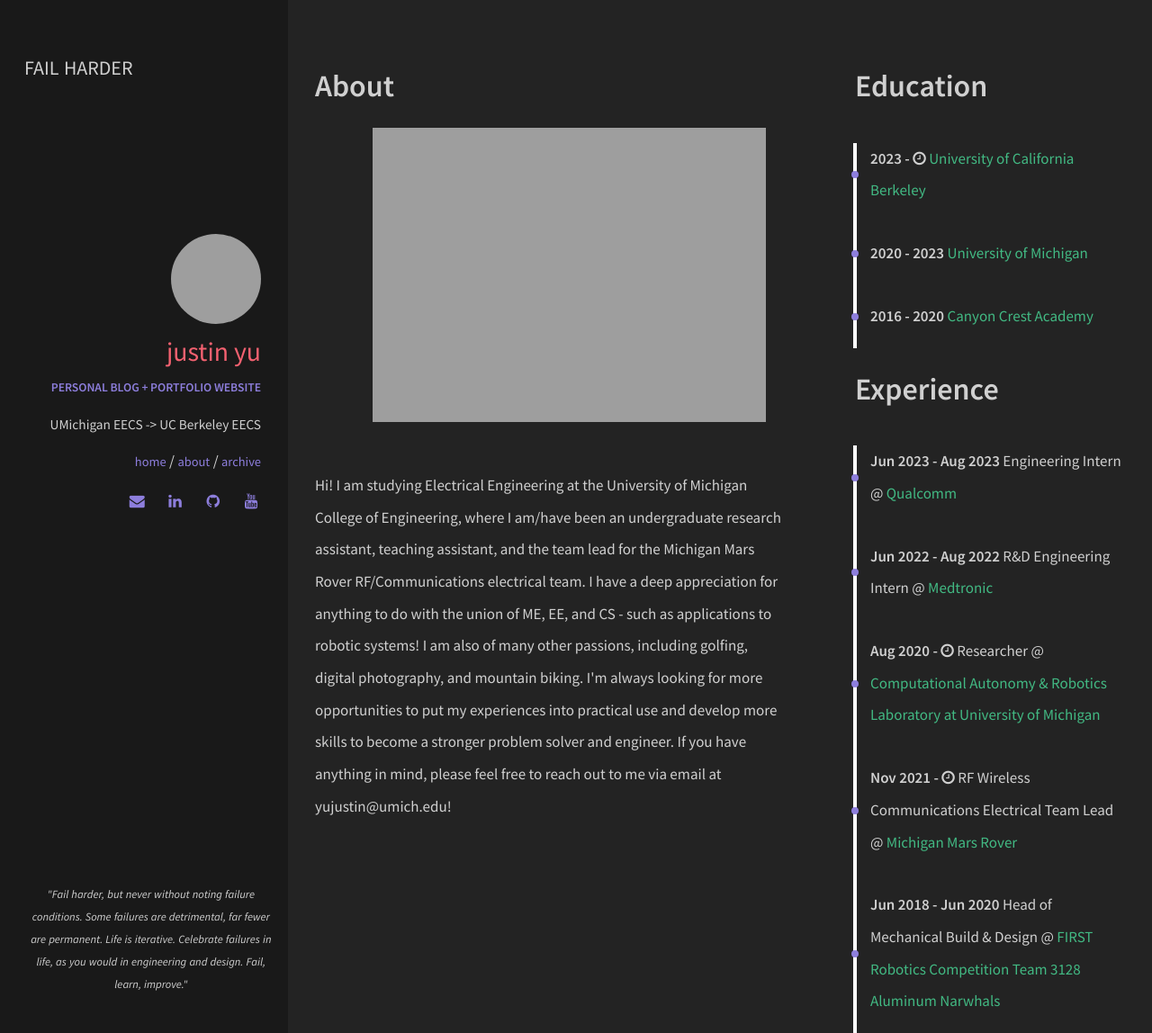
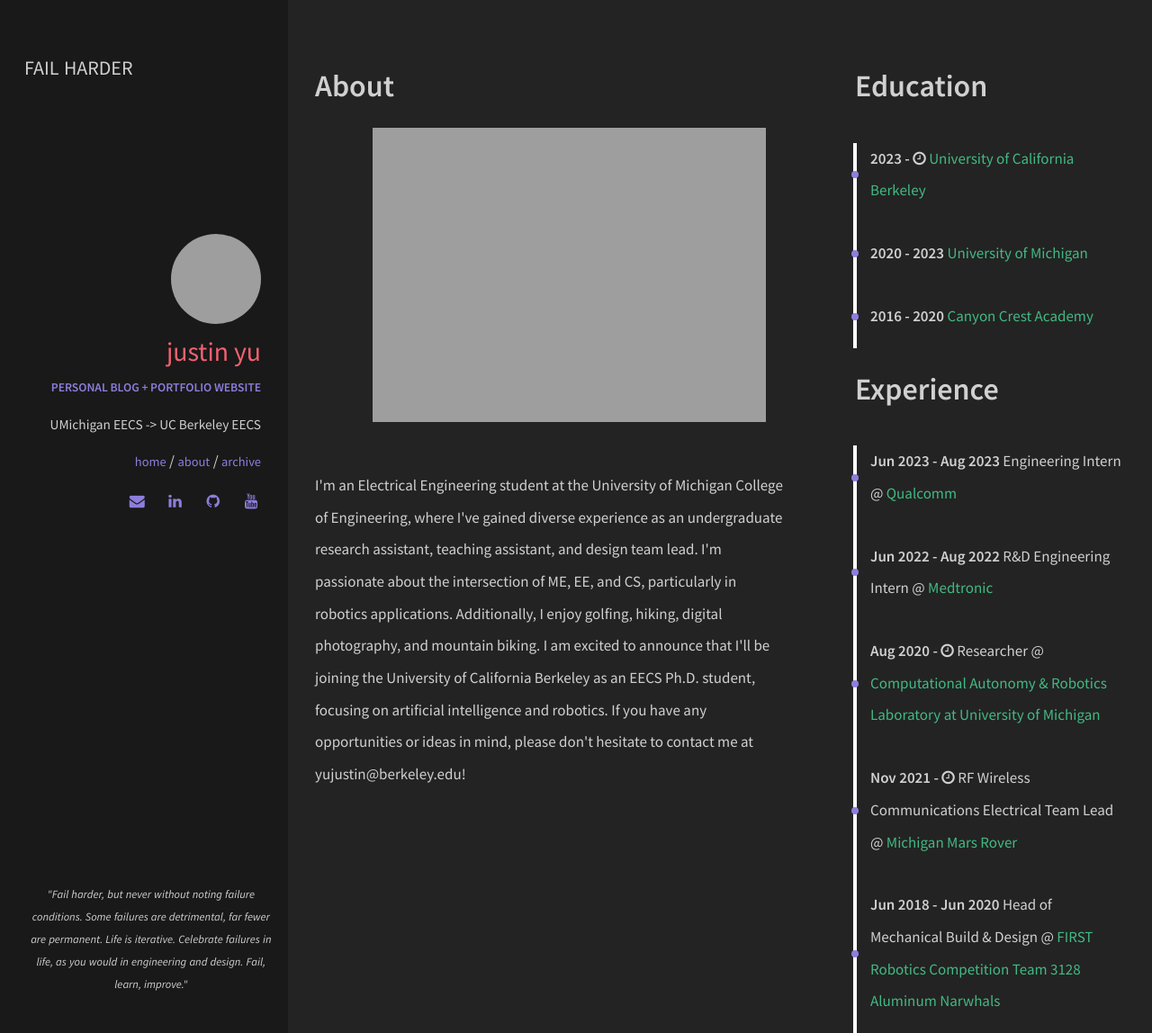
Before and after one commit to uynitsuj/uynitsuj.github.io, a Jekyll site: the page built from about.html, in a window 1280 px wide. Shown: the whole page at 90% size. Built offline with Jekyll 4.4.1, drawn with Linux system fonts in a browser that asks for light colours.

Commit message:
updated about

```diff
--- a/_includes/sections/about.html
+++ b/_includes/sections/about.html
@@ -5,16 +5,16 @@
             data-title="Assembling the Quadruped"><img width="90%" src="{{ site.url }}/img/gallery/DSC2127-min.png"></a>
     </ol>
     <br>
-    Hi! I am studying Electrical Engineering at the University of Michigan College of Engineering, where I am/have been
-    an undergraduate research assistant, teaching assistant, and the team lead for the Michigan Mars Rover
-    RF/Communications electrical team. I have a deep appreciation for anything to do with the union of ME, EE, and CS -
-    such as applications to robotic systems! I am also of many other passions, including golfing, digital photography,
-    and mountain biking.
+    I'm an Electrical Engineering student at the University of Michigan College of Engineering, where I've gained
+    diverse
+    experience as an undergraduate research assistant, teaching assistant, and design team lead. I'm passionate about
+    the intersection of ME, EE, and CS, particularly in robotics
+    applications. Additionally, I enjoy golfing, hiking, digital photography, and mountain biking.
 
-
-    I'm always looking for more opportunities to put my experiences into practical use and develop more skills to become
-    a stronger problem solver and engineer. If you have anything in mind, please feel free to reach out to me via email
-    at yujustin@umich.edu! <br /><br />
+    I am excited to announce that I'll be joining the University of California Berkeley as an EECS Ph.D. student,
+    focusing
+    on artificial intelligence and robotics. If you have any opportunities or ideas in mind, please don't
+    hesitate to contact me at yujustin@berkeley.edu! <br /><br />
 
 
 </div>
```
